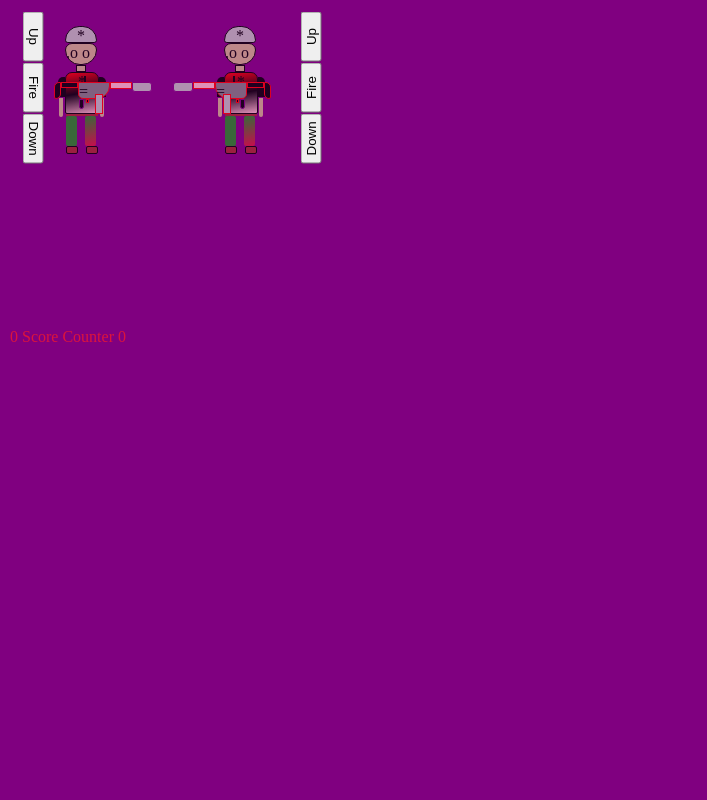
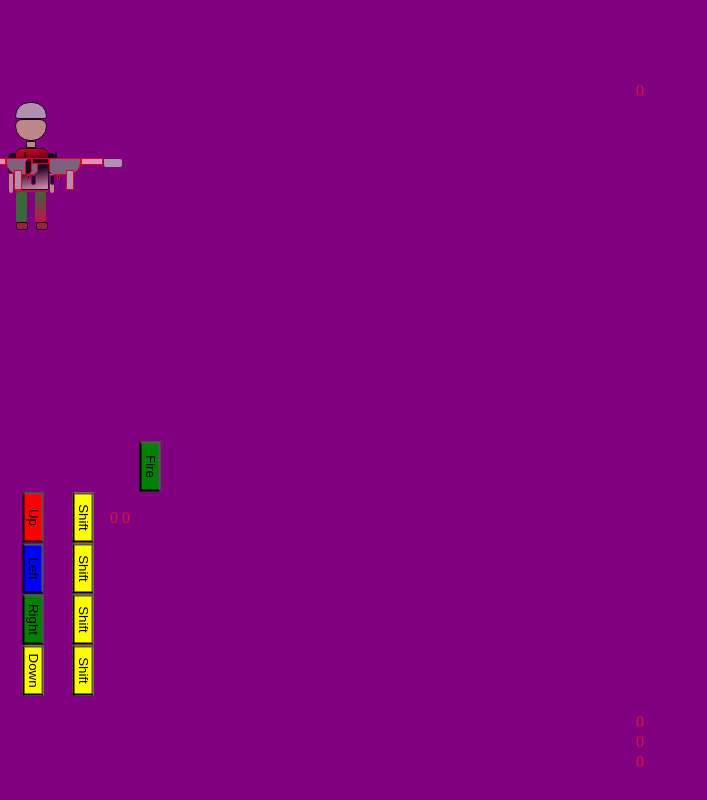
Before and after one commit to Soulbow2/soulbow3.github.io, a plain HTML site: page index.html in a window 1280 px wide. Shown: the whole page, without its empty margins (0-707 px from the left). Drawn offline with Linux system fonts and the light colour scheme.

Commit message:
Update index.html with new game structure
Refactor HTML structure and add new elements for gameplay.

```diff
--- a/index.html
+++ b/index.html
@@ -7,31 +7,46 @@
 <link rel="stylesheet" href="styles.css" />
 </head>
 <body>
-<br>
+<div class="sky"></div>
+<div class="ground"></div>
+<div id="bird">
+
+    <div>
+<span class="tail"></span>
+<span class="body"></span>
+<span class="head"></span>
+<span class="nose"></span>
+</div>
+  <div class="shift">
+<span id="wing1" class="wings"></span>
+<span id="wing2" class="wings2 blank"></span>
+     </div></div>
+
+
+
+    <section class="spawn" id="spawnPoint"></section>
+
+<br><br><br><br>
+    <p id="score">0</p>
+   <section class="spawn" id="spawnPoint2"></section>
 <div>
-<section>
-<button onclick="moveObjectUp()">Up</button>
-<section></section>
-<button onclick="myFunc(); amyFuncCount();">Fire</button>
-<section></section>
-<button onclick="moveObjectDown()">Down</button>
-</section>
 <div class="container">
+
 <div id="movement">
 <div>
 <main id="soldier">
 <div>
-<span class="helmet">*</span>
+<span class="helmet"></span>
 </div>
 <div>
-<span class="face">.o o</span>
+<span class="face"></span>
 </div>
 <div>
 <span class="throat"></span>
 </div>
 <div>
 <span class="sleeve-1"></span>
-<span class="shirt">*</span>
+<span class="shirt"></span>
 <span class="sleeve-2"></span>
 </div>
 <div>
@@ -49,6 +64,27 @@
 </div>
 </main>
 </div>
+
+
+
+<section class="blank" id="uzi-2">
+<div>
+<span class="asight"></span>
+</div>
+<div class="uzi-1">
+<span id="fire-2"><sup></sup></span>
+<span class="asuppressor"></span>
+<span class="abarrel"></span>
+<span class="atrigger-1"></span>
+<span class="astock-2"></span>
+<span class="astock-1"></span>
+</div>
+<div>
+<span class="aclip"></span>
+<span class="atrigger-2"></span>
+<span class="agrip"></span>
+</div>
+</section>
 <section id="uzi-1">
 <div>
 <span class="sight"></span>
@@ -56,7 +92,7 @@
 <div class="uzi-1">
 <span class="stock-1"></span>
 <span class="stock-2"></span>
-<span class="trigger-1">=</span>
+<span class="trigger-1"></span>
 <span class="barrel"></span>
 <span class="suppressor"></span>
 <span id="fire-1"><sup></sup></span>
@@ -67,85 +103,129 @@
 <span class="clip"></span>
 </div>
 </section>
+
+
+<section class="blank" id="uzi-3">
+<div>
+<span class="bstock-1"></span>
 </div>
+<div>
+<span class="bstock-2"></span>
+</div>
+<div>
+<div>
+<span class="btrigger-1"></span>
+</div>
+ <div>
+<span class="bclip"></span>
+</div>
+<div>
+<span class="btrigger-2"></span>
+</div>
+<div>
+<span class="bgrip"></span>
+</div>
+</div>
+<div>
+<span class="bbarrel"></span>
+</div>
+<div>
+<span class="bsuppressor"></span>
 </div>
 
 
-<div class="container">
-<div id="movement2">
+
 <div>
-<section id="soldier2">
+<span id="fire-3"><sup></sup></span>
+</div>
+
+</section>
+
+
+<section class="blank" id="uzi-4">
+
+
+
+
+
+
+
 <div>
-<span class="helmet">*</span>
+<span id="fire-4"><sup></sup></span>
 </div>
 <div>
-<span class="face">.o o</span>
+<span class="csuppressor"></span>
 </div>
 <div>
-<span class="throat"></span>
+<span class="cbarrel"></span>
 </div>
 <div>
-<span class="sleeve-1"></span>
-<span class="shirt">*</span>
-<span class="sleeve-2"></span>
+<div>
+<span class="ctrigger-1"></span>
+</div>
+ <div>
+<span class="cclip"></span>
 </div>
 <div>
-<span class="arm-1"></span>
-<span class="belt"></span>
-<span class="arm-2"></span>
+<span class="ctrigger-2"></span>
 </div>
 <div>
-<span class="leg-1"></span>
-<span class="leg-2"></span>
+<span class="cgrip"></span>
+</div>
 </div>
 <div>
-<span class="shoe-1"></span>
-<span class="shoe-2"></span>
+<span class="cstock-2"></span>
+</div>
+<div>
+<span class="cstock-1"></span>
 </div>
 </section>
-</div>
-<section id="uzi-2">
-<div>
-<span class="asight"></span>
-</div>
-<div class="uzi-1">
 
-<span id="fire-2"><sup></sup></span>
-<span class="asuppressor"></span>
-<span class="abarrel"></span>
-<span class="atrigger-1">=</span>
-<span class="astock-2"></span>
-<span class="astock-1"></span>
 
 </div>
-<div>
-
-
-<span class="aclip"></span>
-<span class="atrigger-2"></span>
-<span class="agrip"></span>
-</div>
-</section>
 </div>
 </div>
-<section>
-<button class="btn" onclick="moveObjectUp2()">Up</button>
-<section></section>
-<button class="btn" onclick="myFunc2(); amyFuncCount2();">Fire</button>
-<section></section>
-<button class="btn" onclick="moveObjectDown2()">Down</button>
+    <br><br><br>
+ <section class="g3">
+<button style="background: green; margin-left: 117px" id="fire" onclick="myFunc(); myFuncFire();">Fire</button>
+</section>
+<div>
+<section class="grid">
+<section class="g1">
+<button style="background: red" onclick="moveObjectUp()">Up</button>
+</section>
+<section class="g2">
+<button style="background: blue" onclick="moveObjectLeft()">Left</button>
+</section>
+<section class="g4">
+<button style="background: green" onclick="moveObjectRight()">Right</button>
+</section>
+<section class="g5">
+<button style="background: yellow" onclick="moveObjectDown()">Down</button>
+</section>
 </section>
 
-</div>
-
-<div>
-  <p id="count">0</p>
-<p>Score Counter</p>
+<section class="grid-1">
+<section class="g6">
+<button style="background: yellow" onclick="shiftObject1()">Shift</button>
+</section>
+<section class="g7">
+<button style="background: yellow" onclick="shiftObject2()">Shift</button>
+</section>
+<section class="g8">
+<button style="background: yellow" onclick="shiftObject3()">Shift</button>
+</section>
+<section class="g9">
+<button style="background: yellow" onclick="shiftObject4()">Shift</button>
+</section>
+</section>
+<p id="count">0</p>
 <p id="count2">0</p>
 <p style="background:green"  id="node">Player 1</p>
-
-<p style="background:green" id="node3">Player 2</p>
 </div>
+<p id="ballCount">0</p>
+<p id="ballCount2">0</p>
+<p id="birdCount">0</p>
 <script src="script.js"></script>
 </body>
 </html>
```
